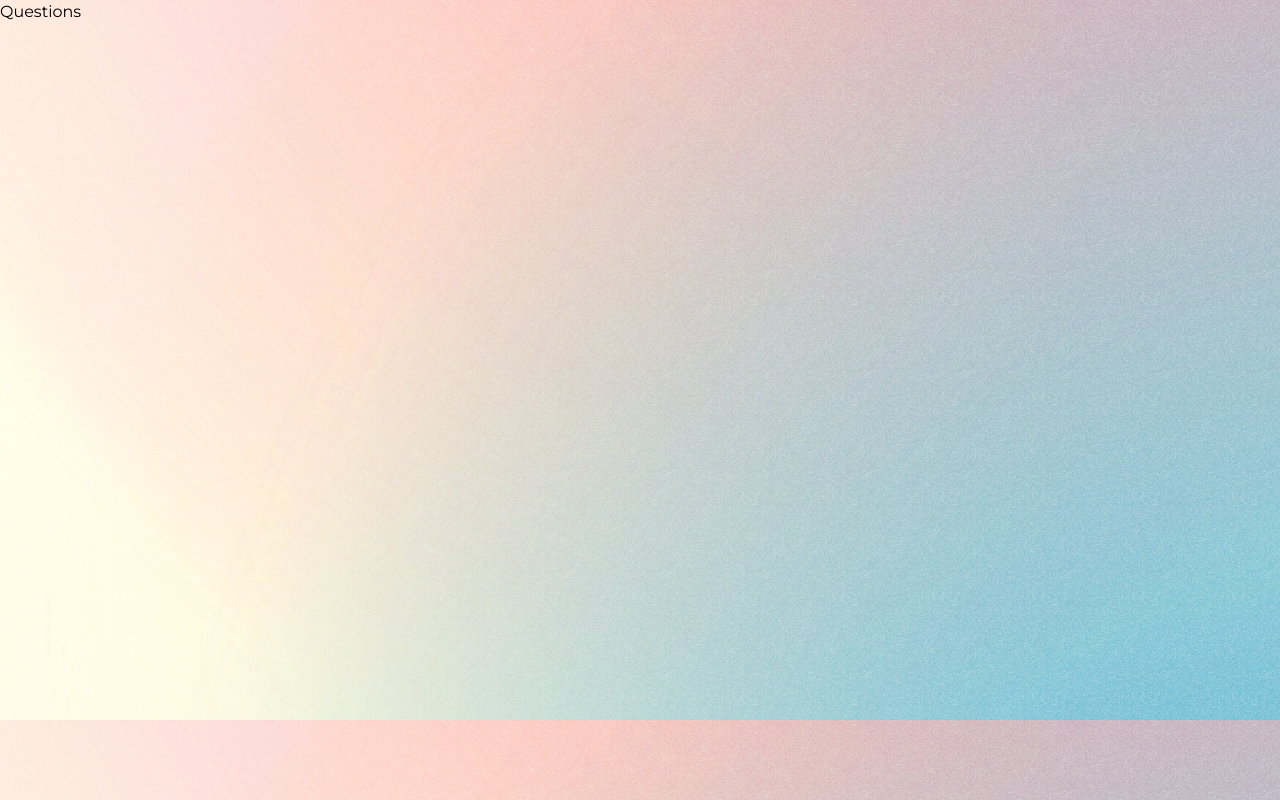
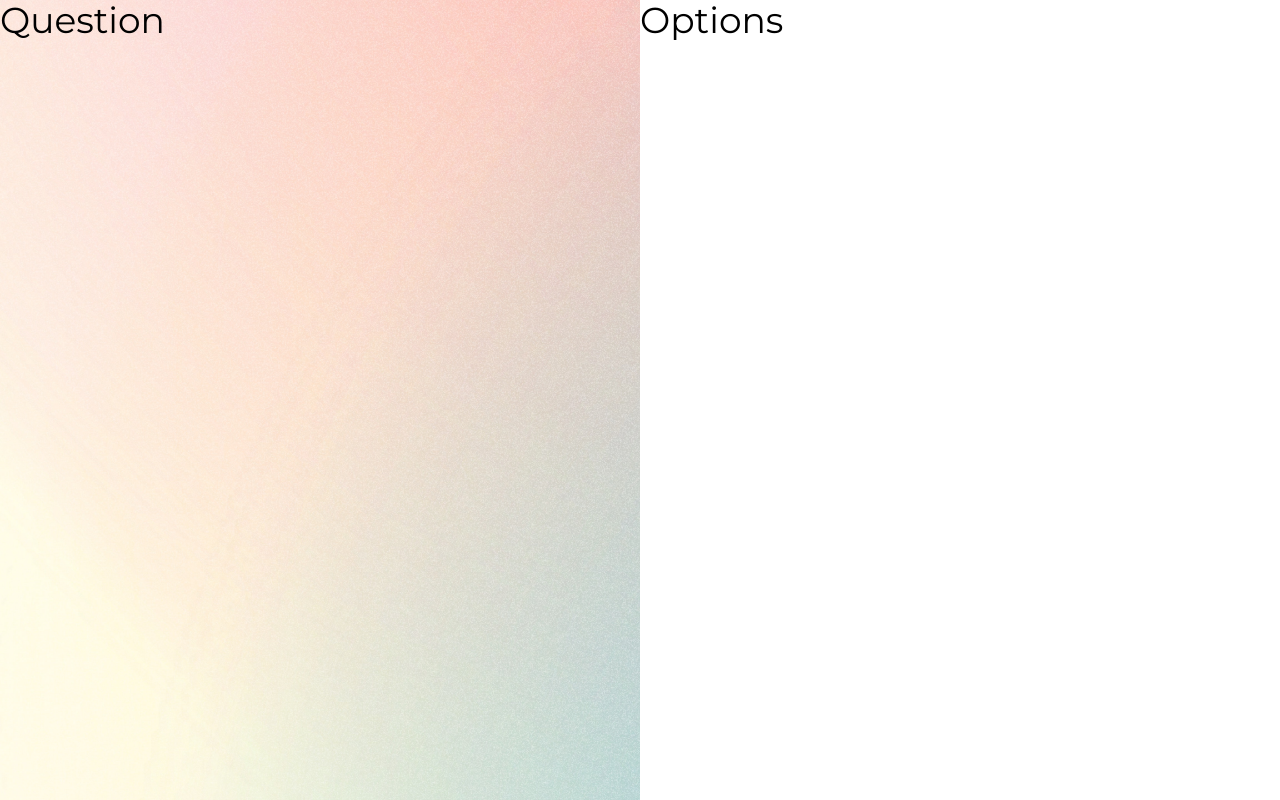
Before and after one commit to zteo0009/FIT4003-interactiveAI, a React (Create React App) app in the folder interactiveai/: page /questions in a window 1280 px wide. Built offline with nearby package versions, Linux system fonts and the light colour scheme.

Commit message:
Added code for splitting screen

```diff
--- a/interactiveai/src/views/Questions.js
+++ b/interactiveai/src/views/Questions.js
@@ -2,7 +2,20 @@ import React from 'react'
 
 const Questions = () => {
   return (
-    <div>Questions</div>
+    <React.Fragment>
+      <section>
+        <div className='w-screen h-screen grid grid-rows-2 text-black text-4xl md:grid-cols-2'>
+          <div className=' w-full h-full centered md:h-screen'>
+            <p>Question</p>
+          </div>
+
+          {/* page 2 */}
+          <div className='w-full h-full bg-white centered md:h-screen'>
+            <p>Options</p>
+          </div>
+        </div>
+      </section>
+    </React.Fragment>
   )
 }
 
```
